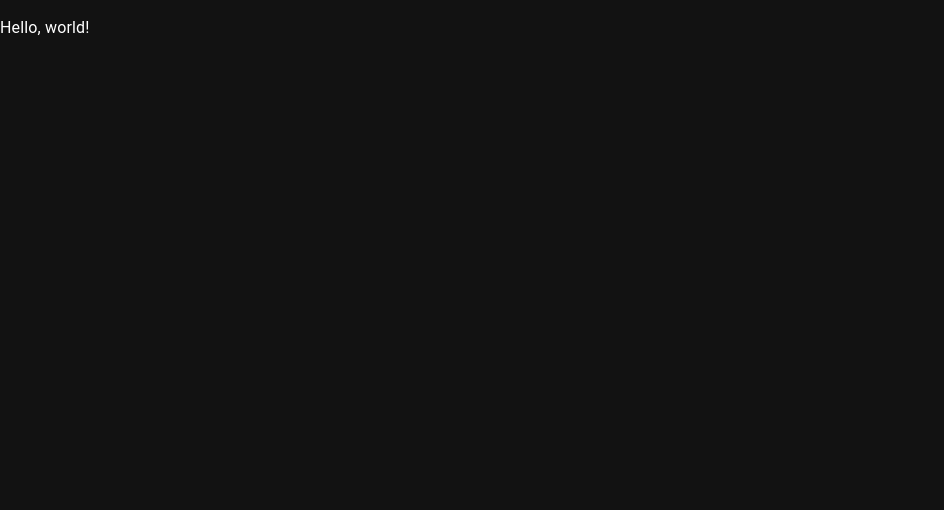
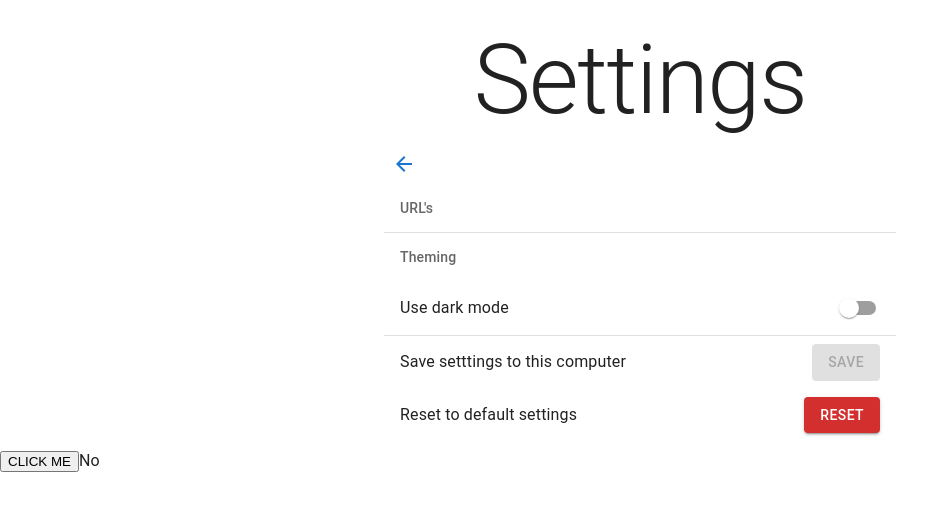
Before and after one commit to databytes-deakin/dam-app-react, a React (Create React App) app: page /settings in a window 1280 px wide. Shown: the top 510 px of the page, without its empty margins (0-944 px from the left). Built offline with nearby package versions, Linux system fonts and the light colour scheme.

Commit message:
add: map

```diff
--- a/src/app.tsx
+++ b/src/app.tsx
@@ -3,9 +3,10 @@ import './app.css';
 import { Header } from './components/header'
 import { Page } from './components/page'
 import { CssBaseline } from '@mui/material';
-import { ThemeProvider, createTheme } from '@mui/material/styles';
+import { ThemeProvider } from '@mui/material/styles';
 import { useFlags } from './settings/flags-provider';
 import styled from 'styled-components';
+import { darkTheme, lightTheme } from './settings/theme';
 
 const Root = styled.div`
   display: flex;
@@ -19,17 +20,6 @@ const PageWrapper = styled(Page)`
   height: 100vh;
 `;
 
-const darkTheme = createTheme({
-  palette: {
-    mode: 'dark',
-  },
-});
-
-const lightTheme = createTheme({
-  palette: {
-    mode: 'light',
-  },
-});
 
 const App = (props: { children: React.ReactElement }) => {
   let { getFlags } = useFlags();
@@ -39,9 +29,7 @@ const App = (props: { children: React.ReactElement }) => {
       <Root className="App">
         <CssBaseline />
         <Header />
-        <PageWrapper>
-          <p>Hello, world!</p>
-        </PageWrapper>
+        { props.children }
       </Root>
     </ThemeProvider>
   );
--- /dev/null
+++ b/src/components/map.tsx
@@ -0,0 +1,33 @@
+import React from 'react'
+import GoogleMapReact from 'google-map-react';
+import styled from 'styled-components';
+
+const Wrapper = styled.div`
+  width: 100vw;
+  height: 100vh;
+`;
+
+export const Map = (props:{
+  children:React.ReactElement|React.ReactElement[],
+  mynumber?: number
+}) => {
+  const centre = {
+    lat: -37.419793,
+    lng: 145.112841
+  };
+  const zoom = 8;
+
+  return(
+    <Wrapper>
+      <GoogleMapReact
+        bootstrapURLKeys={{ key: ''}}
+        defaultCenter={centre}
+        defaultZoom={zoom}
+        yesIWantToUseGoogleMapApiInternals
+        // onGoogleApiLoaded={({ map, maps }) => handleApiLoaded(map, maps)}
+      >
+        {/* MARKERS */}
+      </GoogleMapReact>
+    </Wrapper>
+  )
+}
--- a/src/components/page.tsx
+++ b/src/components/page.tsx
@@ -1,9 +1,20 @@
 import React from 'react'
 
-export const Page = (props:{children:React.ReactElement}) => {
+export const Page = (props:{
+  children:React.ReactElement|React.ReactElement[],
+  mynumber?: number
+}) => {
+  const [isClicked, setIsClicked] = React.useState(false);
+
   return(
     <div>
       {props.children}
+      <button onClick={() => {
+        setIsClicked(!isClicked);
+      }}>
+        CLICK ME
+      </button>
+      {isClicked ? "Yes" : "No"}
     </div>
   )
 }
--- /dev/null
+++ b/src/home.tsx
@@ -0,0 +1,17 @@
+import React from 'react';
+import './app.css';
+import { Page } from './components/page';
+import styled from 'styled-components';
+import { Map } from './components/map';
+
+const Home = (props: { children: React.ReactElement }) => {
+  return (
+    <Page>
+      <Map>
+
+      </Map>
+    </Page>
+  );
+}
+
+export default Home;
--- a/src/index.js
+++ b/src/index.js
@@ -6,6 +6,7 @@ import {
   Route,
 } from "react-router-dom";
 import './index.css';
+import Home from './home';
 import App from './app';
 import Settings from './routes/settings';
 
@@ -19,7 +20,9 @@ root.render(
   <BrowserRouter>
     <Routes>
       <Route path="/" element={
-        <App />
+        <App>
+          <Home />
+        </App>
       } />
       <Route path="/settings" element={
         <App>
--- a/src/routes/settings.tsx
+++ b/src/routes/settings.tsx
@@ -4,6 +4,7 @@ import { ArrowBack } from '@mui/icons-material';
 import { useFlags } from "../settings/flags-provider";
 import React, { useEffect, useState } from "react";
 import styled from "styled-components";
+import { Page } from "../components/page";
 
 const SettingsList = styled(List)`
   min-width: 40vw;
@@ -24,7 +25,7 @@ const Settings = (props: { children: React.ReactElement }) => {
     );
   }, [getFlags, isDarkMode]);
   return (
-    <div>
+    <Page>
       <br />
       <Typography
         variant="h1"
@@ -85,7 +86,7 @@ const Settings = (props: { children: React.ReactElement }) => {
           </Button>
         </ListItem>
       </SettingsList>
-    </div>
+    </Page>
   );
 };
 
--- a/src/settings/flags.ts
+++ b/src/settings/flags.ts
@@ -2,5 +2,5 @@ export interface IFlags {
   theme: "light" | "dark"
 }
 export const defaultFlags:IFlags = {
-  theme: "dark",
+  theme: "light",
 }
--- /dev/null
+++ b/src/settings/theme.ts
@@ -0,0 +1,13 @@
+import { createTheme } from '@mui/material/styles';
+
+export const darkTheme = createTheme({
+  palette: {
+    mode: 'dark',
+  },
+});
+
+export const lightTheme = createTheme({
+  palette: {
+    mode: 'light',
+  },
+});
```
Also changed, not shown: package.json (+6 -3 lines), src/services/classification-provider.ts (added, +46 -0 lines), 1 other file (tests, documents, lock files or other folders).
